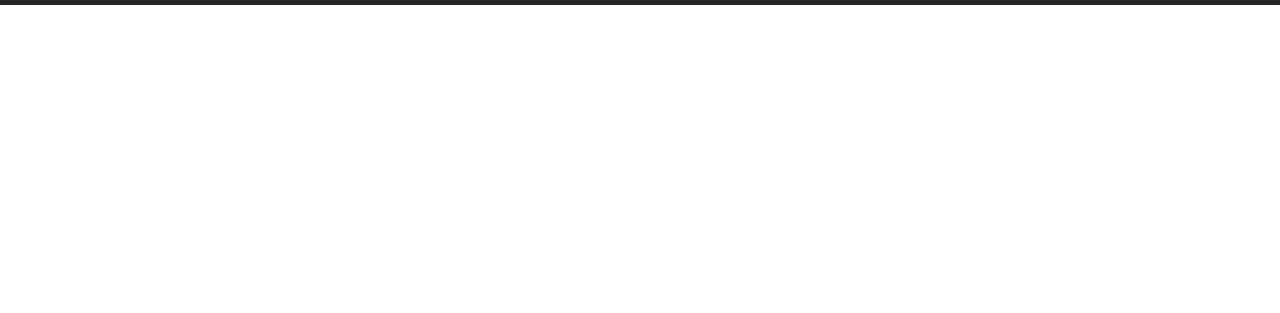
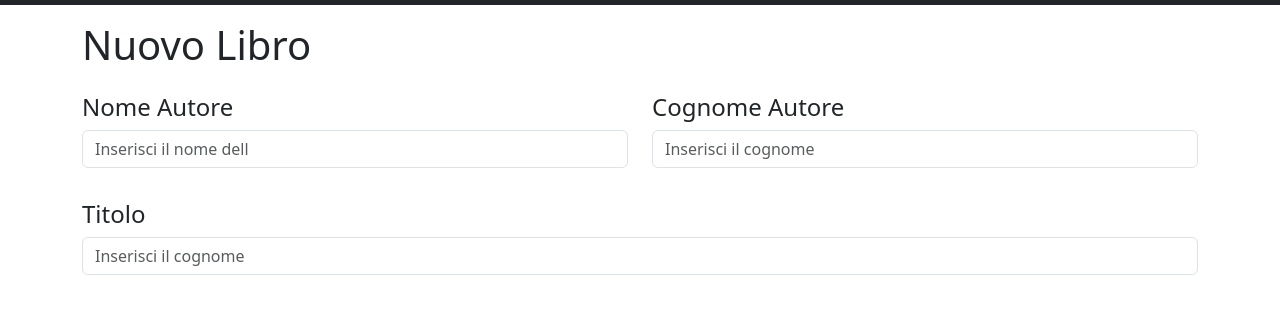
Before and after one commit to luigi-giordano/html-css-bootstrap-dashboard, a plain HTML site: page dashboard.html in a window 1280 px wide. Shown: the part 81-394 px from the top of the page. Drawn offline with nearby package versions, Linux system fonts and the light colour scheme.

Commit message:
main build and first col

```diff
--- a/dashboard.html
+++ b/dashboard.html
@@ -36,5 +36,26 @@
 
   </section>
 
+  <section class="main">
+
+    <div class="container my-3">
+      <div class="row">
+        <h1>Nuovo Libro</h1>
+        <div class="col col-6 my-3">
+          <h4>Nome Autore</h4>
+          <input type="text" class="form-control" placeholder="Inserisci il nome dell" aria-label="First name">
+        </div>
+        <div class="col col-6 my-3">
+          <h4>Cognome Autore</h4>
+          <input type="text" class="form-control" placeholder="Inserisci il cognome" aria-label="Last name">
+        </div>
+        <div class="col col-12 my-3">
+          <h4>Titolo</h4>
+          <input type="text" class="form-control" placeholder="Inserisci il cognome" aria-label="Last name">
+        </div>
+      </div>
+    </div>
+  </section>
+
 </body>
 </html>
```
